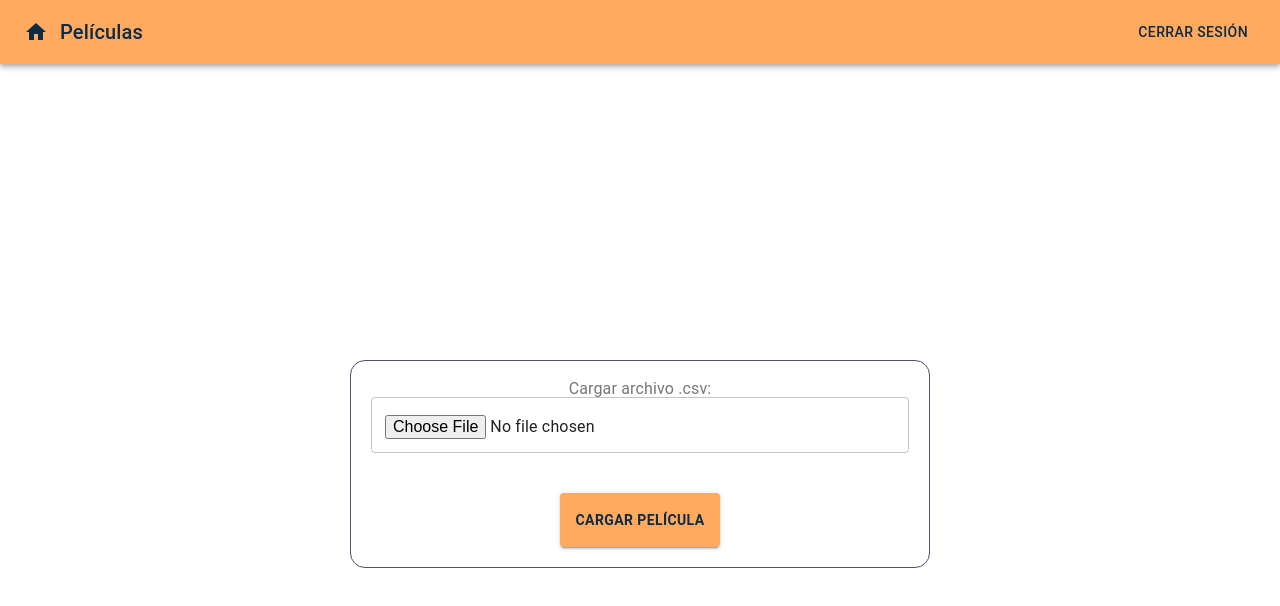
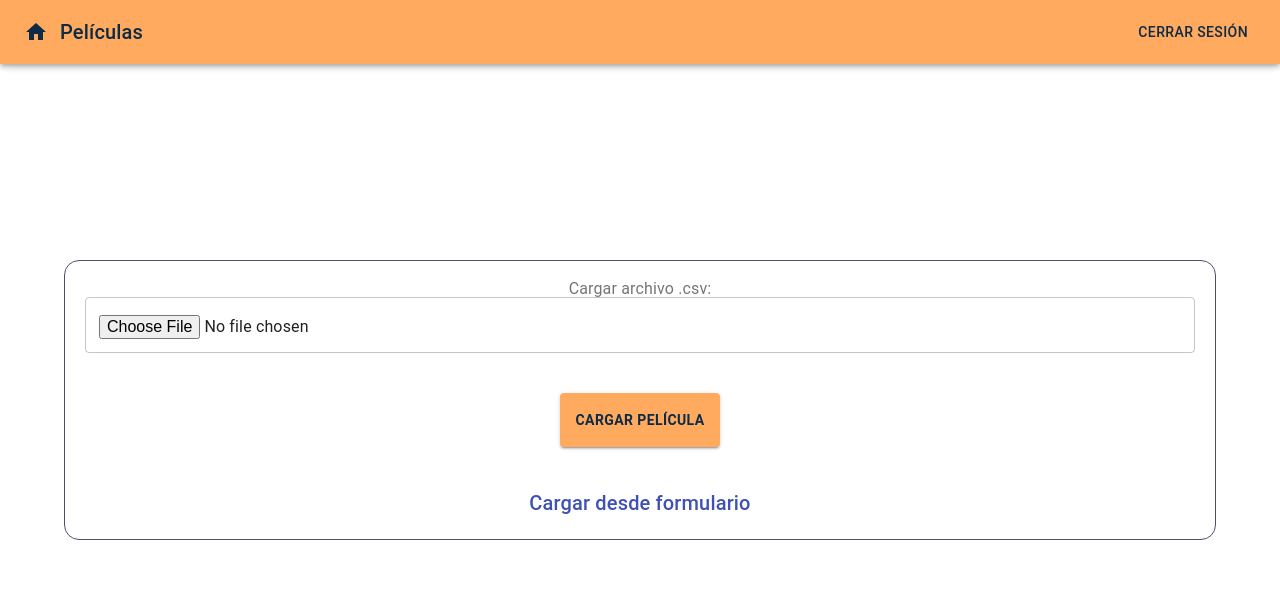
Before and after one commit to TomasMRivero/Prueba-T-cnica---VenTuring, a React (Create React App) app in the folder front/: page /pelicula/file in a window 1280 px wide. Shown: the top 606 px of the page. Built offline with nearby package versions, Linux system fonts and the light colour scheme; sample sign-in values are in the browser's storage.

Commit message:
correcciones en el diseño

```diff
--- a/front/src/App.js
+++ b/front/src/App.js
@@ -28,7 +28,6 @@ function App() {
       dispatch(autenticar());
     }
   }, [dispatch]);
-  console.log(autenticado);
   return (
     <div className="App">
       <Nav/>
--- a/front/src/components/Nav.js
+++ b/front/src/components/Nav.js
@@ -35,7 +35,6 @@ export default function Nav(){
     async function logout(){
         await axios.post('/api/auth/logout')
         .then(response => {
-            console.log(response);
             localStorage.removeItem('token', response.data.token);
             axios.defaults.headers.common['authorization'] = null;
             dispatch(desautenticar());
@@ -62,7 +61,7 @@ export default function Nav(){
     return(
         <div className={classes.root}>
 
-            <AppBar position="static" style={{background:"#ffaa5e"}}>
+            <AppBar position="fixed" style={{background:"#ffaa5e"}}>
                 <Toolbar>
                     <IconButton
                         edge="start"
--- a/front/src/components/authComponents/LoginScreen.js
+++ b/front/src/components/authComponents/LoginScreen.js
@@ -21,7 +21,7 @@ const useStyles = makeStyles((theme) => ({
         alignItems: 'center',
     },
     container:{
-        width: 'auto',
+        width: '90%',
         [theme.breakpoints.down('xs')]: {
             width:'95%'
         },
--- a/front/src/components/authComponents/RegistroScreen.js
+++ b/front/src/components/authComponents/RegistroScreen.js
@@ -20,7 +20,7 @@ const useStyles = makeStyles((theme) => ({
         alignItems: 'center',
     },
     container:{
-        width: 'auto',
+        width: '90%',
         [theme.breakpoints.down('xs')]: {
             width:'95%'
         },
@@ -90,7 +90,6 @@ export default function RegistroScreen(){
             alias,
             pass
         }).then((response) => {
-            console.log(response);
             login()
         }).catch(error => {
             if(error.response){
--- a/front/src/components/peliculaComponents/CargarPeliculaFile.js
+++ b/front/src/components/peliculaComponents/CargarPeliculaFile.js
@@ -1,10 +1,10 @@
-import { Button, ClickAwayListener, Grid, InputLabel, OutlinedInput, Snackbar, Typography } from "@material-ui/core"
+import { Button, ClickAwayListener, Grid, InputLabel, Link, OutlinedInput, Snackbar, Typography } from "@material-ui/core"
 import { makeStyles } from "@material-ui/core/styles"
 import { Alert } from "@material-ui/lab";
 import axios from "axios";
 import { useCallback, useEffect, useState } from "react";
 import { batch, useDispatch, useSelector } from "react-redux";
-import { Redirect } from "react-router";
+import { Redirect, useHistory } from "react-router";
 import { getPeliculaIDs, getPeliculas } from "../../redux/actions";
 import PeliculaItem from "./PeliculaItem";
 
@@ -21,7 +21,7 @@ const useStyles = makeStyles((theme) => ({
         alignItems: 'center',
     },
     container:{
-        width: 'auto',
+        width: '90%',
         [theme.breakpoints.down('xs')]: {
             width:'95%'
         },
@@ -46,6 +46,7 @@ const useStyles = makeStyles((theme) => ({
 }));
 
 export default function CargarPeliculaFile() {
+    const history=useHistory();
     const classes=useStyles();
     const dispatch=useDispatch()
 
@@ -71,8 +72,6 @@ export default function CargarPeliculaFile() {
     const onSubmit = useCallback((e) => {
         e.preventDefault();
 
-        console.log(archivo);
-
         const formData = new FormData();
 
         formData.append("lista", archivo);
@@ -80,7 +79,6 @@ export default function CargarPeliculaFile() {
         async function post(){
             await axios.post('api/pelicula/alta/csv', formData, {headers: { "Content-Type": "multipart/form-data" }})
             .then(response => {
-                console.log(response);
                 setExistentes(response.data.existentes);
                 batch(() => {
                     dispatch(getPeliculas(response.data.cargadas));
@@ -107,6 +105,11 @@ export default function CargarPeliculaFile() {
         dispatch(getPeliculaIDs([]))
         setCargado(true);
     }, [dispatch])
+
+    const onClickForm = useCallback((e) => {
+        e.preventDefault();
+        history.push('/pelicula/form');
+    })
 
     const cerrarAlerta = () => {
         setAlerta(false);
@@ -140,6 +143,10 @@ export default function CargarPeliculaFile() {
                     <Button className = {classes.button} type="submit" variant="contained">Cargar Película</Button>
                 </Grid>
 
+            <Grid item xs={12}>
+                <Typography className={classes.newAcc} variant="h6"><Link onClick={onClickForm}>Cargar desde formulario</Link></Typography>
+            </Grid>
+
                 {existentes.length > 0 && <Grid item xs={12}>
                     <Typography variant='h6' style={{textAlign:"left"}}>Existentes (no cargadas):</Typography>
                     <ul>
--- a/front/src/components/peliculaComponents/CargarPeliculaForm.js
+++ b/front/src/components/peliculaComponents/CargarPeliculaForm.js
@@ -2,7 +2,7 @@ import { Button, ClickAwayListener, Grid, Link, Snackbar, TextField, Typography
 import { makeStyles } from "@material-ui/core/styles";
 import axios from "axios";
 import { useCallback, useEffect, useState } from "react";
-import { Redirect } from "react-router";
+import { Redirect, useHistory } from "react-router";
 import { useDispatch, useSelector } from "react-redux";
 import { getPelicula } from "../../redux/actions";
 import PeliculaItem from "./PeliculaItem";
@@ -22,7 +22,7 @@ const useStyles = makeStyles((theme) => ({
         alignItems: 'center',
     },
     container:{
-        width: 'auto',
+        width: '90%',
         [theme.breakpoints.down('xs')]: {
             width:'95%'
         },
@@ -47,6 +47,7 @@ const useStyles = makeStyles((theme) => ({
 }))
 
 export default function CargarPeliculaForm(){
+    const history = useHistory();
     const dispatch = useDispatch();
     const classes = useStyles();
 
@@ -91,7 +92,6 @@ export default function CargarPeliculaForm(){
         e.preventDefault();
         cargarPelicula();
     }, [titulo, descripcion, anio]);
-    console.log(pelicula);
 
     useEffect(() => {
         dispatch(getPelicula({}))
@@ -101,6 +101,11 @@ export default function CargarPeliculaForm(){
     const cerrarAlerta = () => {
         setAlerta(false);
     }
+
+    const onClickFile = useCallback((e) => {
+        e.preventDefault();
+        history.push('/pelicula/file');
+    })
 
     return(
         <form className={classes.root} label="libro" onSubmit={onSubmit}>
@@ -159,7 +164,7 @@ export default function CargarPeliculaForm(){
             </Grid>
 
             <Grid item xs={12}>
-                <Typography className={classes.newAcc} variant="h6"><Link >Cargar desde archivo</Link></Typography>
+                <Typography className={classes.newAcc} variant="h6"><Link onClick={onClickFile}>Cargar desde archivo</Link></Typography>
             </Grid>
 
             {pelicula.id &&
--- a/front/src/components/peliculaComponents/PeliculaItem.js
+++ b/front/src/components/peliculaComponents/PeliculaItem.js
@@ -14,7 +14,7 @@ const useStyles = makeStyles((theme) => ({
     container:{
         transition: "0.3s ease",
         margin: "auto",
-        width: '100%',
+        width: '90%%',
         padding: 10,
         [theme.breakpoints.down('xs')]: {
             width:'95%'
--- a/front/src/components/peliculaComponents/PeliculaLista.js
+++ b/front/src/components/peliculaComponents/PeliculaLista.js
@@ -1,8 +1,7 @@
-import { Button, ClickAwayListener, Grid, IconButton, InputLabel, MenuItem, Select, Snackbar, Typography } from "@material-ui/core";
+import { Button, ClickAwayListener, Grid, MenuItem, Select, Snackbar, Typography } from "@material-ui/core";
 import { makeStyles } from "@material-ui/core/styles";
 import { Alert } from "@material-ui/lab";
 import axios from "axios"
-import QueryString from "qs";
 import { useCallback, useEffect, useState } from "react"
 import { batch, useDispatch, useSelector } from "react-redux"
 import { Redirect } from "react-router";
@@ -13,8 +12,9 @@ import PeliculaItem from "./PeliculaItem";
 const useStyles = makeStyles((theme) => ({
     root:{
         margin: 'auto',
+        marginTop: 64,
         width:' 100%',
-        height: '100vh',
+        maxeight: '100vh',
         border: 0,
         borderRadius: 3,
         flexWrap: 'wrap',
@@ -24,7 +24,7 @@ const useStyles = makeStyles((theme) => ({
     },
     container:{
         margin: "auto",
-        width: 'auto',
+        width: '90%',
         padding: 15,
         [theme.breakpoints.down('xs')]: {
             width:'100%'
@@ -57,7 +57,6 @@ export default function PeliculaLista({location}){
         }
         Promise.all([getLista(), getSiguientePagina()])
             .then(response => {
-                console.log(response)
                 const lista = response[0].data.slice(0, limit);
 
                 batch(() => {
@@ -83,8 +82,6 @@ export default function PeliculaLista({location}){
     useEffect(() => {
         fetch()
     }, [dispatch, limit, pagina])
-
-    console.log(peliculas);
 
     const onChangeLimit = useCallback((e) => {
         e.preventDefault()
--- a/front/src/components/peliculaComponents/PeliculaScreen.js
+++ b/front/src/components/peliculaComponents/PeliculaScreen.js
@@ -1,10 +1,8 @@
-import { tsFunctionType } from "@babel/types";
-import { Button, Grid, InputBase } from "@material-ui/core";
+import { Button, Grid } from "@material-ui/core";
 import { makeStyles } from "@material-ui/core/styles";
 import { useCallback, useEffect, useState } from "react";
 import { useSelector } from "react-redux";
 import { Redirect, useHistory } from "react-router";
-import BuscarPelicula from "./BuscarPelicula";
 
 const useStyles = makeStyles((theme) => ({
     root : {
```
